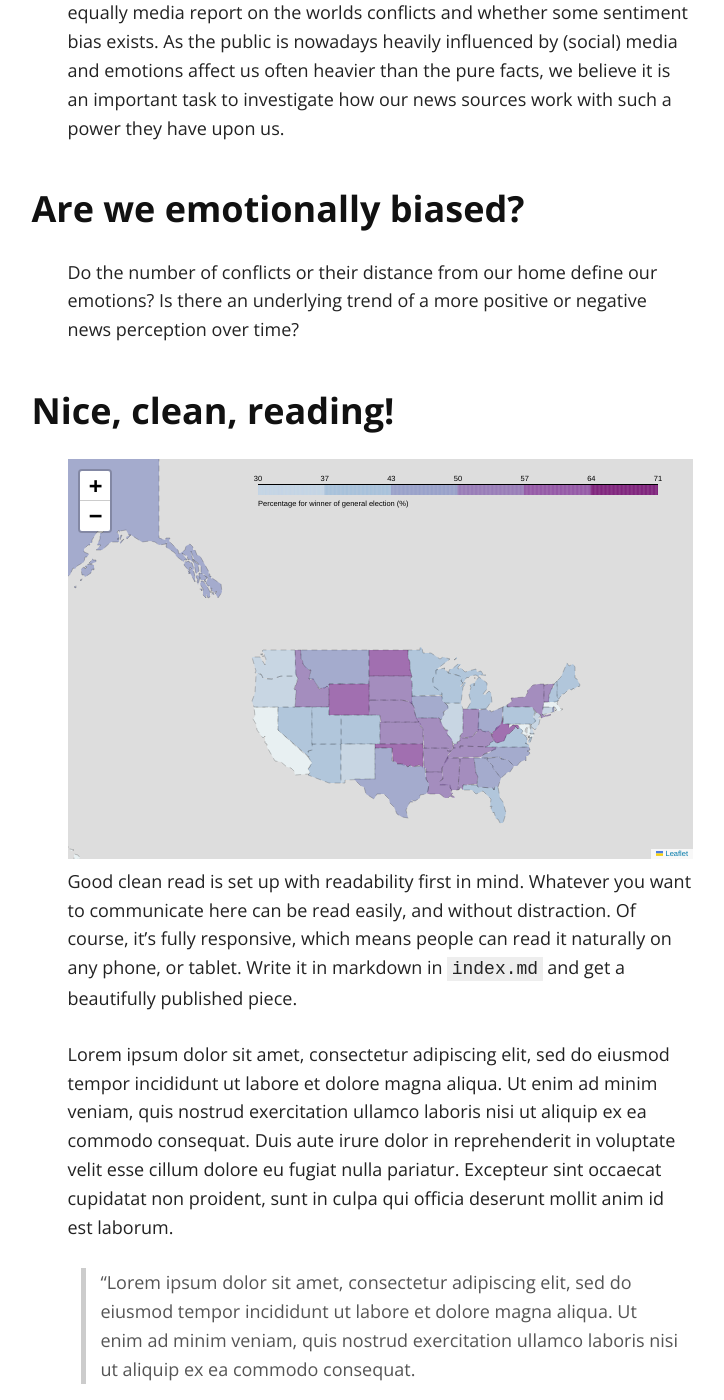
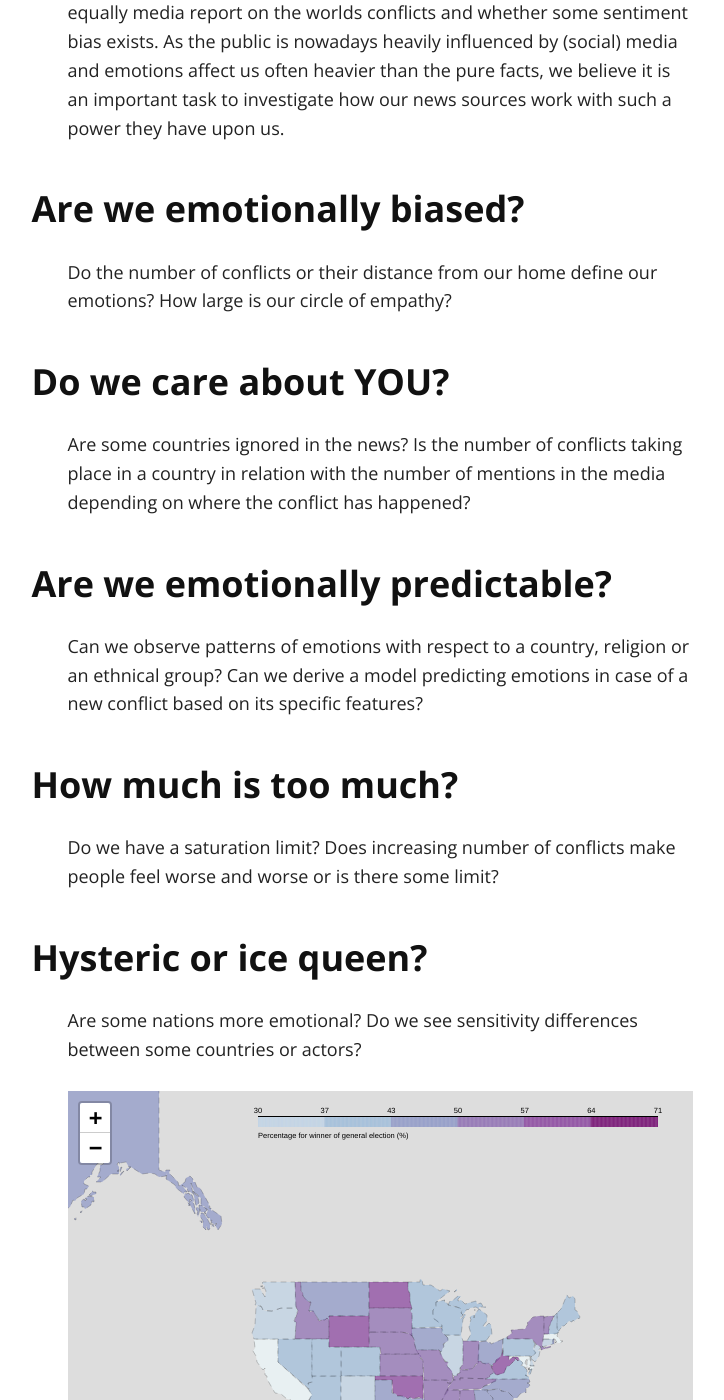
Before and after one commit to marycate/Matterhorn-ADA.github.io, a Jekyll site: the page built from index.md, in a window 1280 px wide and 1400 px high, scrolled down 943 px. Shown: the whole window, without its empty margins (260-984 px from the left). Built offline with Jekyll 4.4.1, drawn with Linux system fonts in a browser that asks for light colours; nearby versions of some CDN libraries; a script that is not in the unit is left out; our own code applies the rules of GitHub Pages for plain Markdown files.

Commit message:
Update index.md

```diff
--- a/index.md
+++ b/index.md
@@ -7,9 +7,20 @@ layout: default
 In our data story we explore conflicts all over the world and the public attention they receive. We harness the huge GDELT 2.0 dataset consisting of events collected every day from thousands media channels of the world's news. The GDELT contains various features about the particular events including the sentiment analysis of the news sources. We focus mostly on the emotions conflicts tend to arouse with respect to their distinct features. The questions we ask are whether some regions are payed more attention than others, if news articles get more emotionally involved in conflicts occuring closer to our homes, or whether we tend to depict particular regions, nations or ethnicities by some steady emotional patterns. Throughout our research we hope to lift the shroud of how equally media report on the worlds conflicts and whether some sentiment bias exists. As the public is nowadays heavily influenced by (social) media and emotions affect us often heavier than the pure facts, we believe it is an important task to investigate how our news sources work with such a power they have upon us.
 
 ### Are we emotionally biased?
-Do the number of conflicts or their distance from our home define our emotions? Is there an underlying trend of a more positive or negative news perception over time?
+Do the number of conflicts or their distance from our home define our emotions? How large is our circle of empathy?
 
-### Nice, clean, reading!
+### Do we care about YOU?
+Are some countries ignored in the news? Is the number of conflicts taking place in a country in relation with the number of mentions in the media depending on where the conflict has happened?
+
+### Are we emotionally predictable?
+Can we observe patterns of emotions with respect to a country, religion or an ethnical group? Can we derive a model predicting emotions in case of a new conflict based on its specific features?
+
+### How much is too much?
+Do we have a saturation limit? Does increasing number of conflicts make people feel worse and worse or is there some limit?
+
+### Hysteric or ice queen?
+Are some nations more emotional? Do we see sensitivity differences between some countries or actors?
+
 
 <iframe src="https://matterhorn-ada.github.io/us2.html" width="100%" height="400px" frameBorder="0"></iframe>
 
```
